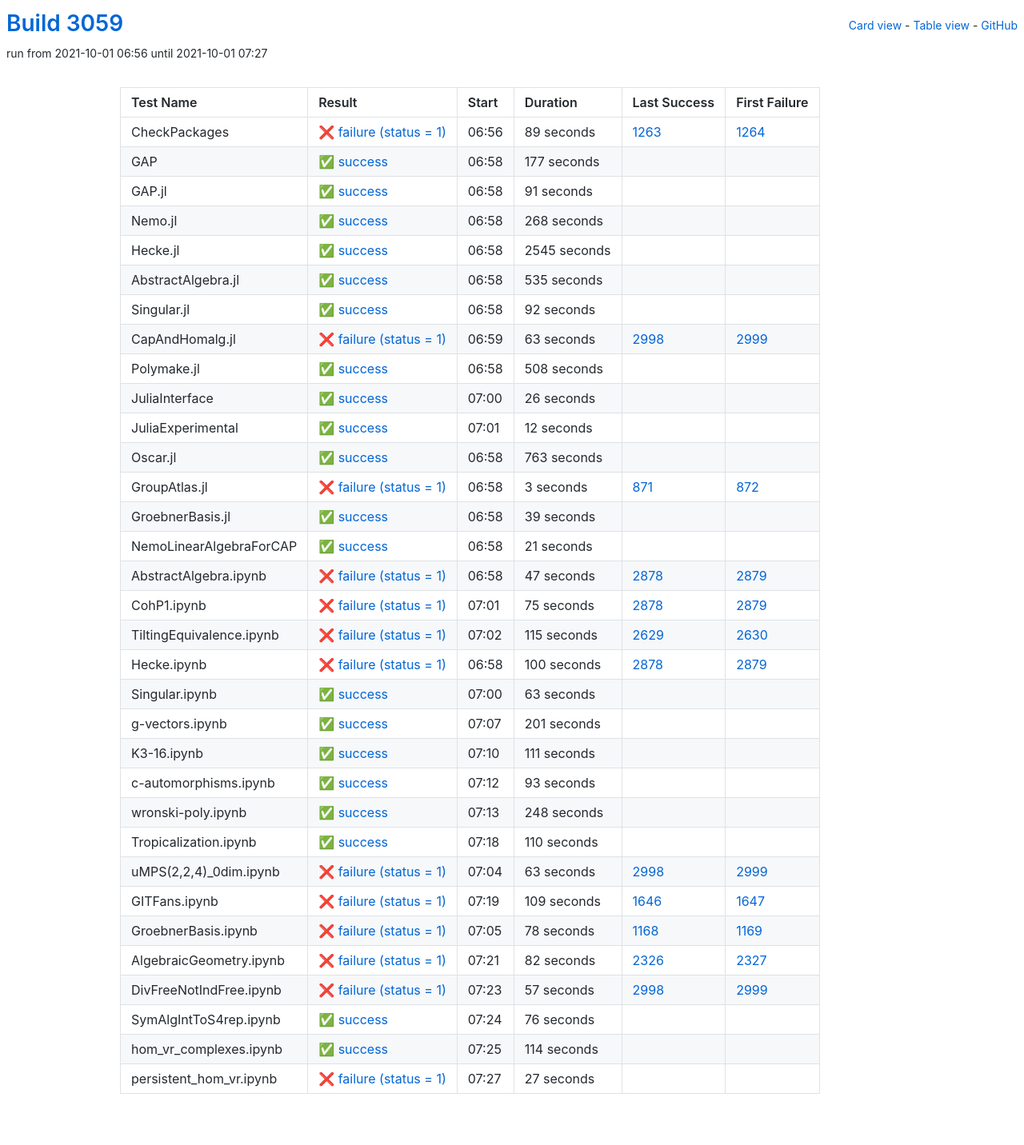
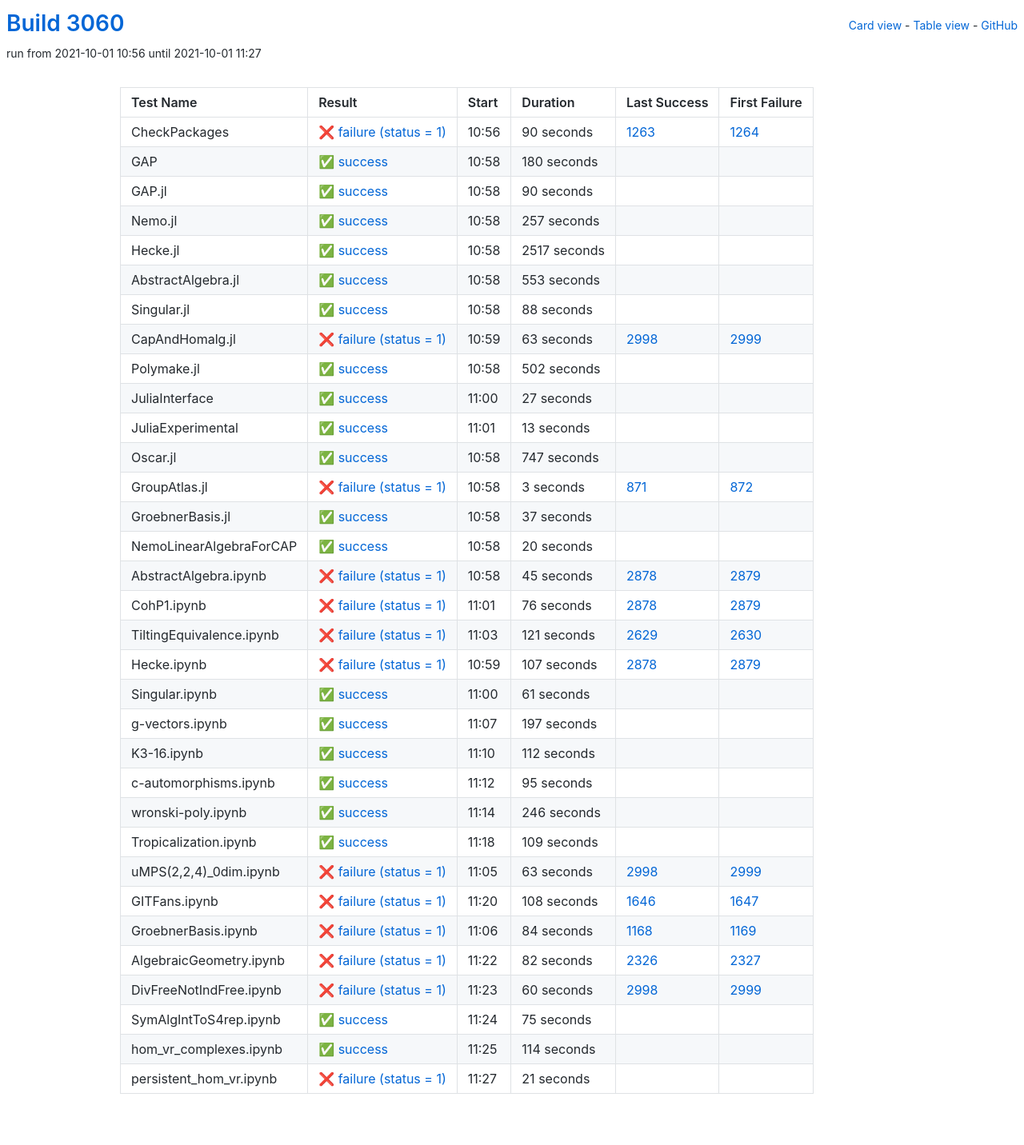
Before and after one commit to oscar-system/oscar-ci-status-stable, a Jekyll site: the page built from table.html, in a window 1280 px wide. Shown: the whole page at 80% size. Built offline with Jekyll 4.4.1, drawn with Linux system fonts in a browser that asks for light colours.

Commit message:
Build #3060

```diff
--- a/_data/ci.yml
+++ b/_data/ci.yml
@@ -1,6 +1,6 @@
 ---
-build: 3059
-build_url: https://oscarci.mathematik.uni-kl.de/job/oscar-stable/3059/
+build: 3060
+build_url: https://oscarci.mathematik.uni-kl.de/job/oscar-stable/3060/
 job: oscar-stable
 organization: oscar-system
 repo: oscar-ci-status-stable
@@ -8,92 +8,92 @@ repourl: https://github.com/oscar-system/oscar-ci-status-stable
 tests:
 - name: CheckPackages
   id: checkpackages
-  log: https://oscarci.mathematik.uni-kl.de/job/oscar-stable/3059/artifact/logs/build-3059/CheckPackages.log
-  start: 2021-10-01 06:56
+  log: https://oscarci.mathematik.uni-kl.de/job/oscar-stable/3060/artifact/logs/build-3060/CheckPackages.log
+  start: 2021-10-01 10:56
   success: false
   exitcode: 1
   status: failure
-  duration: 89
+  duration: 90
   last_success: 1263
   last_success_url: https://oscarci.mathematik.uni-kl.de/job/oscar-stable/1263/
   first_failure: 1264
   first_failure_url: https://oscarci.mathematik.uni-kl.de/job/oscar-stable/1264/
 - name: GAP
   id: gap
-  log: https://oscarci.mathematik.uni-kl.de/job/oscar-stable/3059/artifact/logs/build-3059/GAP.log
-  start: 2021-10-01 06:58
+  log: https://oscarci.mathematik.uni-kl.de/job/oscar-stable/3060/artifact/logs/build-3060/GAP.log
+  start: 2021-10-01 10:58
   success: true
   exitcode: 0
   status: success
-  duration: 177
+  duration: 180
   last_success: false
   last_success_url:
   first_failure: false
   first_failure_url:
 - name: GAP.jl
   id: gap-jl
-  log: https://oscarci.mathematik.uni-kl.de/job/oscar-stable/3059/artifact/logs/build-3059/GAP.jl.log
-  start: 2021-10-01 06:58
+  log: https://oscarci.mathematik.uni-kl.de/job/oscar-stable/3060/artifact/logs/build-3060/GAP.jl.log
+  start: 2021-10-01 10:58
   success: true
   exitcode: 0
   status: success
-  duration: 91
+  duration: 90
   last_success: false
   last_success_url:
   first_failure: false
   first_failure_url:
 - name: Nemo.jl
   id: nemo-jl
-  log: https://oscarci.mathematik.uni-kl.de/job/oscar-stable/3059/artifact/logs/build-3059/Nemo.jl.log
-  start: 2021-10-01 06:58
+  log: https://oscarci.mathematik.uni-kl.de/job/oscar-stable/3060/artifact/logs/build-3060/Nemo.jl.log
+  start: 2021-10-01 10:58
   success: true
   exitcode: 0
   status: success
-  duration: 268
+  duration: 257
   last_success: false
   last_success_url:
   first_failure: false
   first_failure_url:
 - name: Hecke.jl
   id: hecke-jl
-  log: https://oscarci.mathematik.uni-kl.de/job/oscar-stable/3059/artifact/logs/build-3059/Hecke.jl.log
-  start: 2021-10-01 06:58
+  log: https://oscarci.mathematik.uni-kl.de/job/oscar-stable/3060/artifact/logs/build-3060/Hecke.jl.log
+  start: 2021-10-01 10:58
   success: true
   exitcode: 0
   status: success
-  duration: 2545
+  duration: 2517
   last_success: false
   last_success_url:
   first_failure: false
   first_failure_url:
 - name: AbstractAlgebra.jl
   id: abstractalgebra-jl
-  log: https://oscarci.mathematik.uni-kl.de/job/oscar-stable/3059/artifact/logs/build-3059/AbstractAlgebra.jl.log
-  start: 2021-10-01 06:58
+  log: https://oscarci.mathematik.uni-kl.de/job/oscar-stable/3060/artifact/logs/build-3060/AbstractAlgebra.jl.log
+  start: 2021-10-01 10:58
   success: true
   exitcode: 0
   status: success
-  duration: 535
+  duration: 553
   last_success: false
   last_success_url:
   first_failure: false
   first_failure_url:
 - name: Singular.jl
   id: singular-jl
-  log: https://oscarci.mathematik.uni-kl.de/job/oscar-stable/3059/artifact/logs/build-3059/Singular.jl.log
-  start: 2021-10-01 06:58
+  log: https://oscarci.mathematik.uni-kl.de/job/oscar-stable/3060/artifact/logs/build-3060/Singular.jl.log
+  start: 2021-10-01 10:58
   success: true
   exitcode: 0
   status: success
-  duration: 92
+  duration: 88
   last_success: false
   last_success_url:
   first_failure: false
   first_failure_url:
 - name: CapAndHomalg.jl
   id: capandhomalg-jl
-  log: https://oscarci.mathematik.uni-kl.de/job/oscar-stable/3059/artifact/logs/build-3059/CapAndHomalg.jl.log
-  start: 2021-10-01 06:59
+  log: https://oscarci.mathematik.uni-kl.de/job/oscar-stable/3060/artifact/logs/build-3060/CapAndHomalg.jl.log
+  start: 2021-10-01 10:59
   success: false
   exitcode: 1
   status: failure
@@ -104,56 +104,56 @@ tests:
   first_failure_url: https://oscarci.mathematik.uni-kl.de/job/oscar-stable/2999/
 - name: Polymake.jl
   id: polymake-jl
-  log: https://oscarci.mathematik.uni-kl.de/job/oscar-stable/3059/artifact/logs/build-3059/Polymake.jl.log
-  start: 2021-10-01 06:58
+  log: https://oscarci.mathematik.uni-kl.de/job/oscar-stable/3060/artifact/logs/build-3060/Polymake.jl.log
+  start: 2021-10-01 10:58
   success: true
   exitcode: 0
   status: success
-  duration: 508
+  duration: 502
   last_success: false
   last_success_url:
   first_failure: false
   first_failure_url:
 - name: JuliaInterface
   id: juliainterface
-  log: https://oscarci.mathematik.uni-kl.de/job/oscar-stable/3059/artifact/logs/build-3059/JuliaInterface.log
-  start: 2021-10-01 07:00
+  log: https://oscarci.mathematik.uni-kl.de/job/oscar-stable/3060/artifact/logs/build-3060/JuliaInterface.log
+  start: 2021-10-01 11:00
   success: true
   exitcode: 0
   status: success
-  duration: 26
+  duration: 27
   last_success: false
   last_success_url:
   first_failure: false
   first_failure_url:
 - name: JuliaExperimental
   id: juliaexperimental
-  log: https://oscarci.mathematik.uni-kl.de/job/oscar-stable/3059/artifact/logs/build-3059/JuliaExperimental.log
-  start: 2021-10-01 07:01
+  log: https://oscarci.mathematik.uni-kl.de/job/oscar-stable/3060/artifact/logs/build-3060/JuliaExperimental.log
+  start: 2021-10-01 11:01
   success: true
   exitcode: 0
   status: success
-  duration: 12
+  duration: 13
   last_success: false
   last_success_url:
   first_failure: false
   first_failure_url:
 - name: Oscar.jl
   id: oscar-jl
-  log: https://oscarci.mathematik.uni-kl.de/job/oscar-stable/3059/artifact/logs/build-3059/Oscar.jl.log
-  start: 2021-10-01 06:58
+  log: https://oscarci.mathematik.uni-kl.de/job/oscar-stable/3060/artifact/logs/build-3060/Oscar.jl.log
+  start: 2021-10-01 10:58
   success: true
   exitcode: 0
   status: success
-  duration: 763
+  duration: 747
   last_success: false
   last_success_url:
   first_failure: false
   first_failure_url:
 - name: GroupAtlas.jl
   id: groupatlas-jl
-  log: https://oscarci.mathematik.uni-kl.de/job/oscar-stable/3059/artifact/logs/build-3059/GroupAtlas.jl.log
-  start: 2021-10-01 06:58
+  log: https://oscarci.mathematik.uni-kl.de/job/oscar-stable/3060/artifact/logs/build-3060/GroupAtlas.jl.log
+  start: 2021-10-01 10:58
   success: false
   exitcode: 1
   status: failure
@@ -164,152 +164,152 @@ tests:
   first_failure_url: https://oscarci.mathematik.uni-kl.de/job/oscar-stable/872/
 - name: GroebnerBasis.jl
   id: groebnerbasis-jl
-  log: https://oscarci.mathematik.uni-kl.de/job/oscar-stable/3059/artifact/logs/build-3059/GroebnerBasis.jl.log
-  start: 2021-10-01 06:58
+  log: https://oscarci.mathematik.uni-kl.de/job/oscar-stable/3060/artifact/logs/build-3060/GroebnerBasis.jl.log
+  start: 2021-10-01 10:58
   success: true
   exitcode: 0
   status: success
-  duration: 39
+  duration: 37
   last_success: false
   last_success_url:
   first_failure: false
   first_failure_url:
 - name: NemoLinearAlgebraForCAP
   id: nemolinearalgebraforcap
-  log: https://oscarci.mathematik.uni-kl.de/job/oscar-stable/3059/artifact/logs/build-3059/NemoLinearAlgebraForCAP.log
-  start: 2021-10-01 06:58
+  log: https://oscarci.mathematik.uni-kl.de/job/oscar-stable/3060/artifact/logs/build-3060/NemoLinearAlgebraForCAP.log
+  start: 2021-10-01 10:58
   success: true
   exitcode: 0
   status: success
-  duration: 21
+  duration: 20
   last_success: false
   last_success_url:
   first_failure: false
   first_failure_url:
 - name: AbstractAlgebra.ipynb
   id: abstractalgebra-ipynb
-  log: https://oscarci.mathematik.uni-kl.de/job/oscar-stable/3059/artifact/logs/build-3059/AbstractAlgebra.ipynb.log
-  start: 2021-10-01 06:58
+  log: https://oscarci.mathematik.uni-kl.de/job/oscar-stable/3060/artifact/logs/build-3060/AbstractAlgebra.ipynb.log
+  start: 2021-10-01 10:58
   success: false
   exitcode: 1
   status: failure
-  duration: 47
+  duration: 45
   last_success: 2878
   last_success_url: https://oscarci.mathematik.uni-kl.de/job/oscar-stable/2878/
   first_failure: 2879
   first_failure_url: https://oscarci.mathematik.uni-kl.de/job/oscar-stable/2879/
 - name: CohP1.ipynb
   id: cohp1-ipynb
-  log: https://oscarci.mathematik.uni-kl.de/job/oscar-stable/3059/artifact/logs/build-3059/CohP1.ipynb.log
-  start: 2021-10-01 07:01
+  log: https://oscarci.mathematik.uni-kl.de/job/oscar-stable/3060/artifact/logs/build-3060/CohP1.ipynb.log
+  start: 2021-10-01 11:01
   success: false
   exitcode: 1
   status: failure
-  duration: 75
+  duration: 76
   last_success: 2878
   last_success_url: https://oscarci.mathematik.uni-kl.de/job/oscar-stable/2878/
   first_failure: 2879
   first_failure_url: https://oscarci.mathematik.uni-kl.de/job/oscar-stable/2879/
 - name: TiltingEquivalence.ipynb
   id: tiltingequivalence-ipynb
-  log: https://oscarci.mathematik.uni-kl.de/job/oscar-stable/3059/artifact/logs/build-3059/TiltingEquivalence.ipynb.log
-  start: 2021-10-01 07:02
+  log: https://oscarci.mathematik.uni-kl.de/job/oscar-stable/3060/artifact/logs/build-3060/TiltingEquivalence.ipynb.log
+  start: 2021-10-01 11:03
   success: false
   exitcode: 1
   status: failure
-  duration: 115
+  duration: 121
   last_success: 2629
   last_success_url: https://oscarci.mathematik.uni-kl.de/job/oscar-stable/2629/
   first_failure: 2630
   first_failure_url: https://oscarci.mathematik.uni-kl.de/job/oscar-stable/2630/
 - name: Hecke.ipynb
   id: hecke-ipynb
-  log: https://oscarci.mathematik.uni-kl.de/job/oscar-stable/3059/artifact/logs/build-3059/Hecke.ipynb.log
-  start: 2021-10-01 06:58
+  log: https://oscarci.mathematik.uni-kl.de/job/oscar-stable/3060/artifact/logs/build-3060/Hecke.ipynb.log
+  start: 2021-10-01 10:59
   success: false
   exitcode: 1
   status: failure
-  duration: 100
+  duration: 107
   last_success: 2878
   last_success_url: https://oscarci.mathematik.uni-kl.de/job/oscar-stable/2878/
   first_failure: 2879
   first_failure_url: https://oscarci.mathematik.uni-kl.de/job/oscar-stable/2879/
 - name: Singular.ipynb
   id: singular-ipynb
-  log: https://oscarci.mathematik.uni-kl.de/job/oscar-stable/3059/artifact/logs/build-3059/Singular.ipynb.log
-  start: 2021-10-01 07:00
+  log: https://oscarci.mathematik.uni-kl.de/job/oscar-stable/3060/artifact/logs/build-3060/Singular.ipynb.log
+  start: 2021-10-01 11:00
   success: true
   exitcode: 0
   status: success
-  duration: 63
+  duration: 61
   last_success: false
   last_success_url:
   first_failure: false
   first_failure_url:
 - name: g-vectors.ipynb
   id: g-vectors-ipynb
-  log: https://oscarci.mathematik.uni-kl.de/job/oscar-stable/3059/artifact/logs/build-3059/g-vectors.ipynb.log
-  start: 2021-10-01 07:07
+  log: https://oscarci.mathematik.uni-kl.de/job/oscar-stable/3060/artifact/logs/build-3060/g-vectors.ipynb.log
+  start: 2021-10-01 11:07
   success: true
   exitcode: 0
   status: success
-  duration: 201
+  duration: 197
   last_success: false
   last_success_url:
   first_failure: false
   first_failure_url:
 - name: K3-16.ipynb
   id: k3-16-ipynb
-  log: https://oscarci.mathematik.uni-kl.de/job/oscar-stable/3059/artifact/logs/build-3059/K3-16.ipynb.log
-  start: 2021-10-01 07:10
+  log: https://oscarci.mathematik.uni-kl.de/job/oscar-stable/3060/artifact/logs/build-3060/K3-16.ipynb.log
+  start: 2021-10-01 11:10
   success: true
   exitcode: 0
   status: success
-  duration: 111
+  duration: 112
   last_success: false
   last_success_url:
   first_failure: false
   first_failure_url:
 - name: c-automorphisms.ipynb
   id: c-automorphisms-ipynb
-  log: https://oscarci.mathematik.uni-kl.de/job/oscar-stable/3059/artifact/logs/build-3059/c-automorphisms.ipynb.log
-  start: 2021-10-01 07:12
+  log: https://oscarci.mathematik.uni-kl.de/job/oscar-stable/3060/artifact/logs/build-3060/c-automorphisms.ipynb.log
+  start: 2021-10-01 11:12
   success: true
   exitcode: 0
   status: success
-  duration: 93
+  duration: 95
   last_success: false
   last_success_url:
   first_failure: false
   first_failure_url:
 - name: wronski-poly.ipynb
   id: wronski-poly-ipynb
-  log: https://oscarci.mathematik.uni-kl.de/job/oscar-stable/3059/artifact/logs/build-3059/wronski-poly.ipynb.log
-  start: 2021-10-01 07:13
+  log: https://oscarci.mathematik.uni-kl.de/job/oscar-stable/3060/artifact/logs/build-3060/wronski-poly.ipynb.log
+  start: 2021-10-01 11:14
   success: true
   exitcode: 0
   status: success
-  duration: 248
+  duration: 246
   last_success: false
   last_success_url:
   first_failure: false
   first_failure_url:
 - name: Tropicalization.ipynb
   id: tropicalization-ipynb
-  log: https://oscarci.mathematik.uni-kl.de/job/oscar-stable/3059/artifact/logs/build-3059/Tropicalization.ipynb.log
-  start: 2021-10-01 07:18
+  log: https://oscarci.mathematik.uni-kl.de/job/oscar-stable/3060/artifact/logs/build-3060/Tropicalization.ipynb.log
+  start: 2021-10-01 11:18
   success: true
   exitcode: 0
   status: success
-  duration: 110
+  duration: 109
   last_success: false
   last_success_url:
   first_failure: false
   first_failure_url:
 - name: uMPS(2,2,4)_0dim.ipynb
   id: umps-2-2-4-0dim-ipynb
-  log: https://oscarci.mathematik.uni-kl.de/job/oscar-stable/3059/artifact/logs/build-3059/uMPS-2-2-4-_0dim.ipynb.log
-  start: 2021-10-01 07:04
+  log: https://oscarci.mathematik.uni-kl.de/job/oscar-stable/3060/artifact/logs/build-3060/uMPS-2-2-4-_0dim.ipynb.log
+  start: 2021-10-01 11:05
   success: false
   exitcode: 1
   status: failure
@@ -320,32 +320,32 @@ tests:
   first_failure_url: https://oscarci.mathematik.uni-kl.de/job/oscar-stable/2999/
 - name: GITFans.ipynb
   id: gitfans-ipynb
-  log: https://oscarci.mathematik.uni-kl.de/job/oscar-stable/3059/artifact/logs/build-3059/GITFans.ipynb.log
-  start: 2021-10-01 07:19
+  log: https://oscarci.mathematik.uni-kl.de/job/oscar-stable/3060/artifact/logs/build-3060/GITFans.ipynb.log
+  start: 2021-10-01 11:20
   success: false
   exitcode: 1
   status: failure
-  duration: 109
+  duration: 108
   last_success: 1646
   last_success_url: https://oscarci.mathematik.uni-kl.de/job/oscar-stable/1646/
   first_failure: 1647
   first_failure_url: https://oscarci.mathematik.uni-kl.de/job/oscar-stable/1647/
 - name: GroebnerBasis.ipynb
   id: groebnerbasis-ipynb
-  log: https://oscarci.mathematik.uni-kl.de/job/oscar-stable/3059/artifact/logs/build-3059/GroebnerBasis.ipynb.log
-  start: 2021-10-01 07:05
+  log: https://oscarci.mathematik.uni-kl.de/job/oscar-stable/3060/artifact/logs/build-3060/GroebnerBasis.ipynb.log
+  start: 2021-10-01 11:06
   success: false
   exitcode: 1
   status: failure
-  duration: 78
+  duration: 84
   last_success: 1168
   last_success_url: https://oscarci.mathematik.uni-kl.de/job/oscar-stable/1168/
   first_failure: 1169
   first_failure_url: https://oscarci.mathematik.uni-kl.de/job/oscar-stable/1169/
 - name: AlgebraicGeometry.ipynb
   id: algebraicgeometry-ipynb
-  log: https://oscarci.mathematik.uni-kl.de/job/oscar-stable/3059/artifact/logs/build-3059/AlgebraicGeometry.ipynb.log
-  start: 2021-10-01 07:21
+  log: https://oscarci.mathematik.uni-kl.de/job/oscar-stable/3060/artifact/logs/build-3060/AlgebraicGeometry.ipynb.log
+  start: 2021-10-01 11:22
   success: false
   exitcode: 1
   status: failure
@@ -356,32 +356,32 @@ tests:
   first_failure_url: https://oscarci.mathematik.uni-kl.de/job/oscar-stable/2327/
 - name: DivFreeNotIndFree.ipynb
   id: divfreenotindfree-ipynb
-  log: https://oscarci.mathematik.uni-kl.de/job/oscar-stable/3059/artifact/logs/build-3059/DivFreeNotIndFree.ipynb.log
-  start: 2021-10-01 07:23
+  log: https://oscarci.mathematik.uni-kl.de/job/oscar-stable/3060/artifact/logs/build-3060/DivFreeNotIndFree.ipynb.log
+  start: 2021-10-01 11:23
   success: false
   exitcode: 1
   status: failure
-  duration: 57
+  duration: 60
   last_success: 2998
   last_success_url: https://oscarci.mathematik.uni-kl.de/job/oscar-stable/2998/
   first_failure: 2999
   first_failure_url: https://oscarci.mathematik.uni-kl.de/job/oscar-stable/2999/
 - name: SymAlgIntToS4rep.ipynb
   id: symalginttos4rep-ipynb
-  log: https://oscarci.mathematik.uni-kl.de/job/oscar-stable/3059/artifact/logs/build-3059/SymAlgIntToS4rep.ipynb.log
-  start: 2021-10-01 07:24
+  log: https://oscarci.mathematik.uni-kl.de/job/oscar-stable/3060/artifact/logs/build-3060/SymAlgIntToS4rep.ipynb.log
+  start: 2021-10-01 11:24
   success: true
   exitcode: 0
   status: success
-  duration: 76
+  duration: 75
   last_success: false
   last_success_url:
   first_failure: false
   first_failure_url:
 - name: hom_vr_complexes.ipynb
   id: hom-vr-complexes-ipynb
-  log: https://oscarci.mathematik.uni-kl.de/job/oscar-stable/3059/artifact/logs/build-3059/hom_vr_complexes.ipynb.log
-  start: 2021-10-01 07:25
+  log: https://oscarci.mathematik.uni-kl.de/job/oscar-stable/3060/artifact/logs/build-3060/hom_vr_complexes.ipynb.log
+  start: 2021-10-01 11:25
   success: true
   exitcode: 0
   status: success
@@ -392,12 +392,12 @@ tests:
   first_failure_url:
 - name: persistent_hom_vr.ipynb
   id: persistent-hom-vr-ipynb
-  log: https://oscarci.mathematik.uni-kl.de/job/oscar-stable/3059/artifact/logs/build-3059/persistent_hom_vr.ipynb.log
-  start: 2021-10-01 07:27
+  log: https://oscarci.mathematik.uni-kl.de/job/oscar-stable/3060/artifact/logs/build-3060/persistent_hom_vr.ipynb.log
+  start: 2021-10-01 11:27
   success: false
   exitcode: 1
   status: failure
-  duration: 27
+  duration: 21
   last_success: false
   last_success_url:
   first_failure: false
```
Also changed, not shown: README.md.
